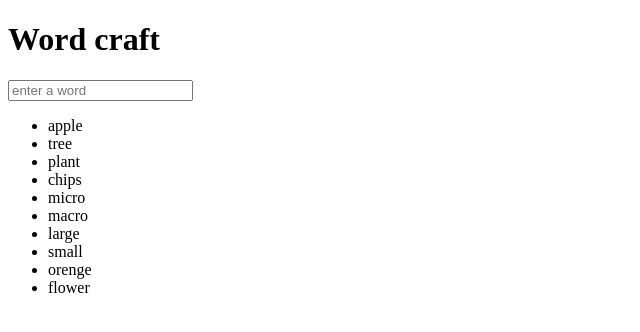
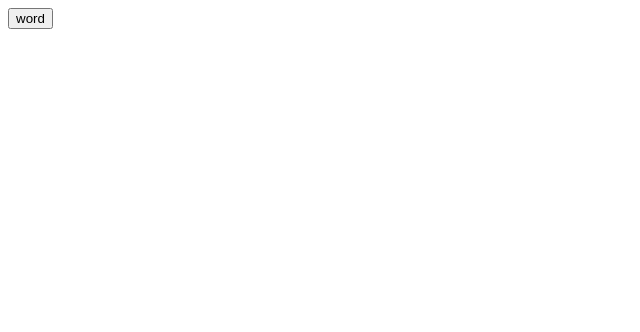
Before and after one commit to anandhuc1666/light, a React (Vite) app: page /Context3 in a window 1280 px wide. Shown: the top 332 px of the page, without its empty margins (0-640 px from the left). Built offline with nearby package versions, Linux system fonts and the light colour scheme.

Commit message:
minicode

```diff
--- a/src/App.jsx
+++ b/src/App.jsx
@@ -11,6 +11,7 @@ import Timer from './Timer/Timer'
 import Timer2 from './Timer/Timer2'
 import Word from './FindWord/Word'
 import Word2 from './FindWord/Word2'
+import Text from './Text/Text'
 
 
 function App() {
@@ -27,7 +28,8 @@ function App() {
       {/* <Context2 /> */}
       {/* <Light2/> */}
       {/* <Timer2/> */}
-      <Word2/>
+      {/* <Word2/> */}
+      <Text/>
     </div>
   )
 }
--- /dev/null
+++ b/src/Text/Text.jsx
@@ -0,0 +1,17 @@
+import React, { useState } from 'react'
+
+function Text() {
+    const [text, setText] = useState(false)
+    const handle = () => {
+        setText((pre) => !pre)
+    }
+      const hello = ["hello" , "new", "one"]
+    return (
+        <div>
+            <button onClick={handle}>word</button>
+            <p>{text ? hello : null}</p>
+        </div>
+    )
+}
+
+export default Text
```
Also changed, not shown: src/FindWord/Word2.jsx (+7 -7 lines).
